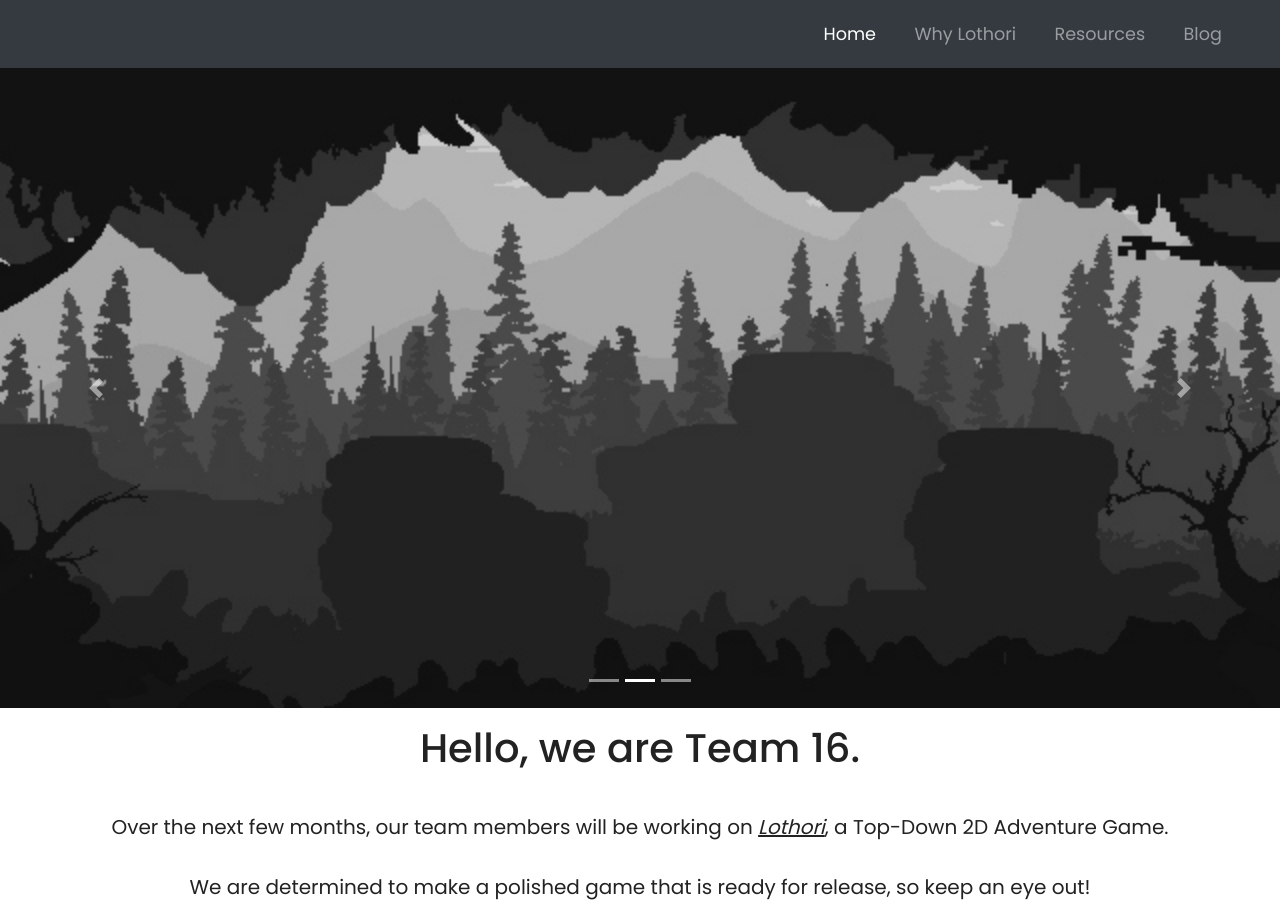
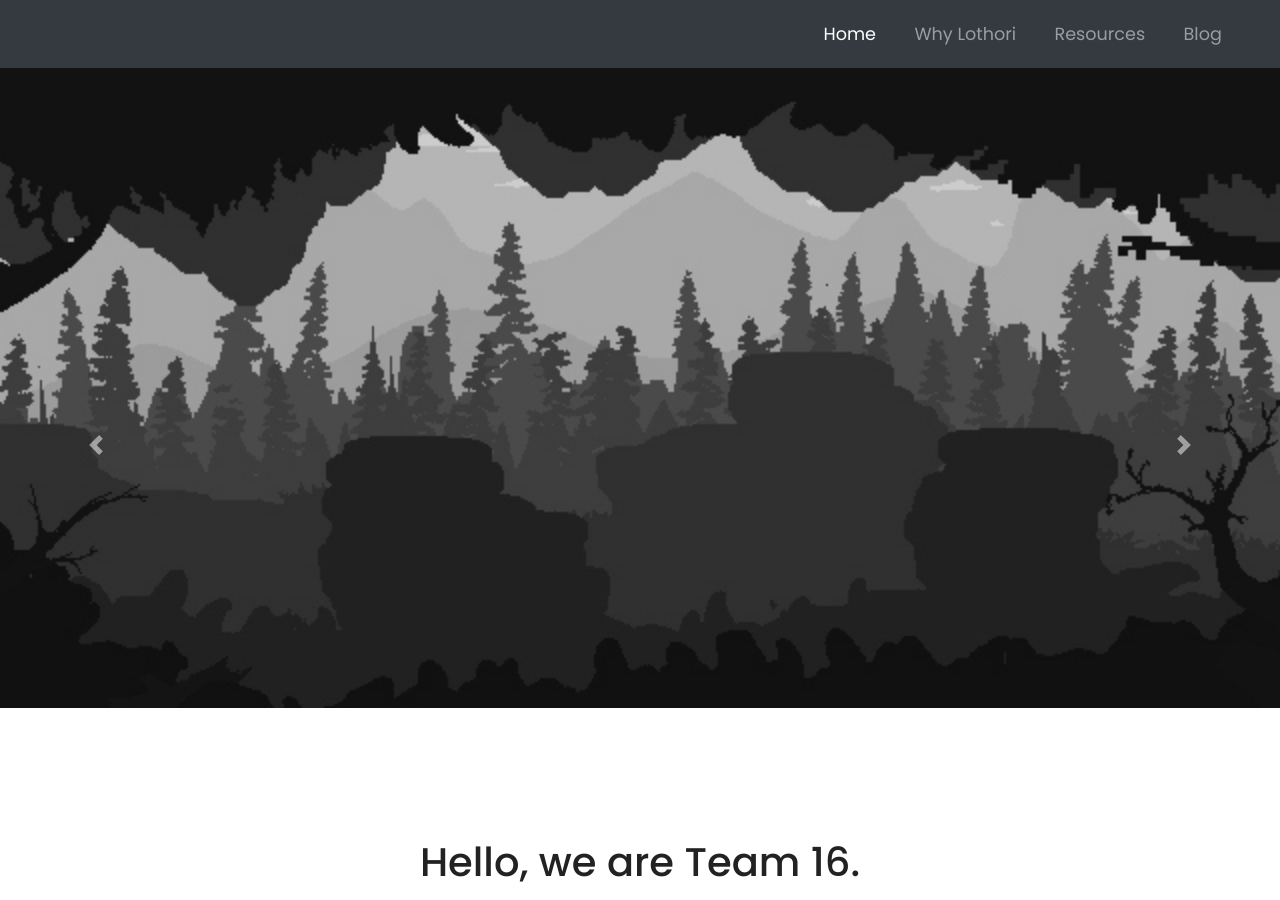
Before and after one commit to mohamedjasmin/lothoriold, a Jekyll site: the page built from index.md, in a window 1280 px wide and 900 px high. Built offline with Jekyll 4.4.1, drawn with Linux system fonts in a browser that asks for light colours; nearby versions of some CDN libraries.

Commit message:
Update home.html

```diff
--- a/_layouts/home.html
+++ b/_layouts/home.html
@@ -51,7 +51,7 @@
   <div class="carousel-inner">
     <div class="carousel-item active">
       <img class="d-block w-100" src="img/slide1.jpg" alt="First slide">
-      <div class="carousel-caption d-none d-md-block">
+      <div class="carousel-caption>
         <h1 class="display-2">Lothori</h1>
         <h3>An Adventure Game for Everyone</h3>
         <button type="button" class="btn btn-outline-light btn-lg">VIEW DEMO</button>
```
